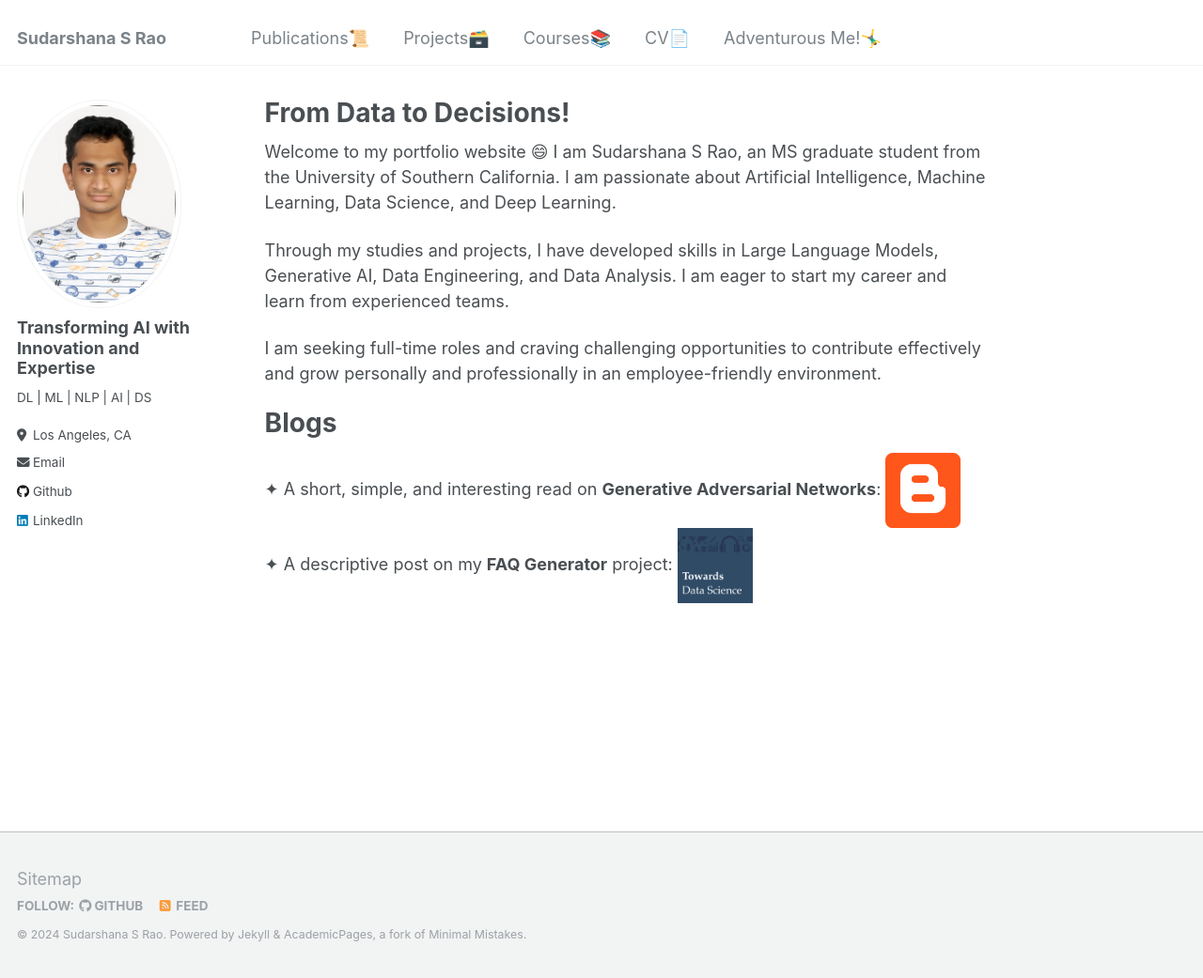
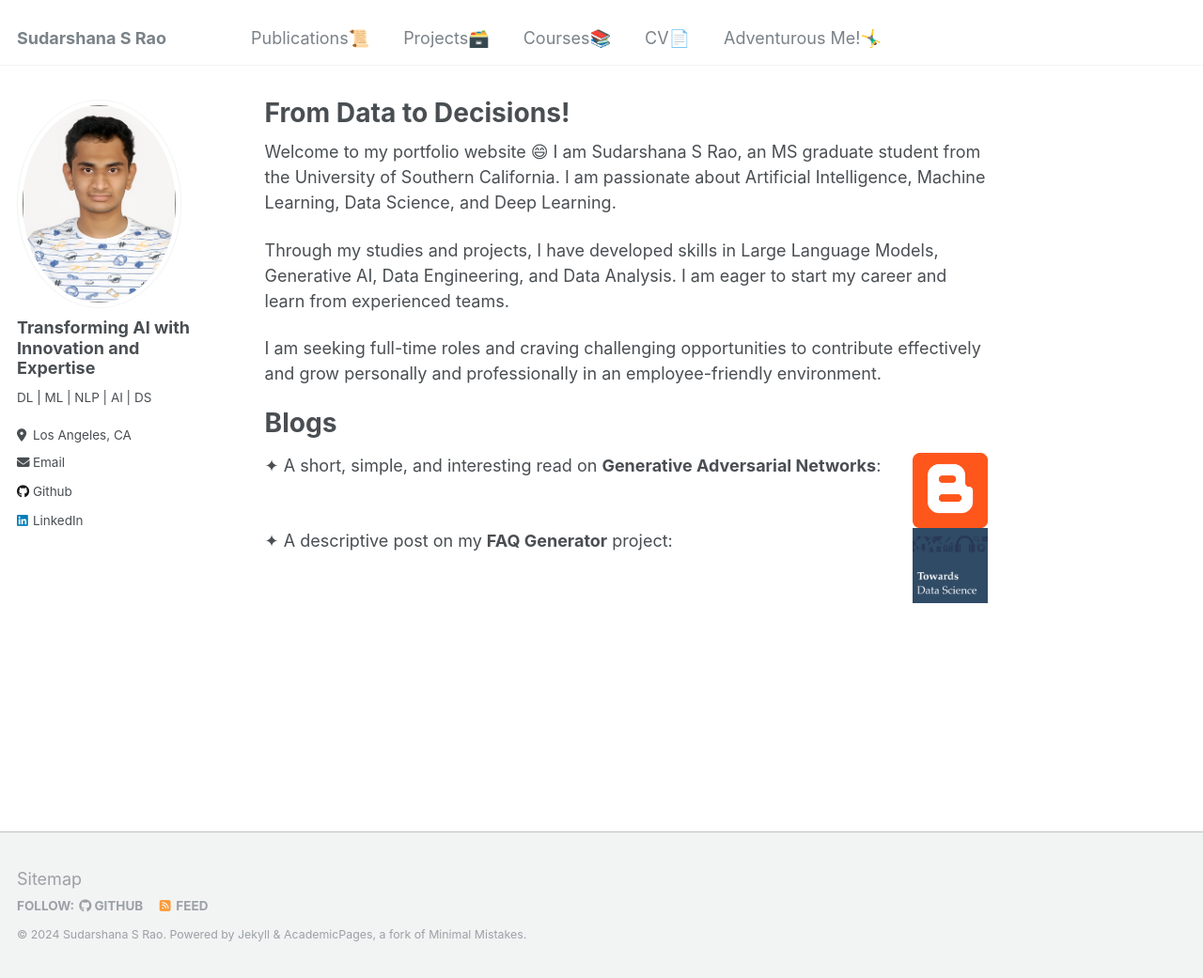
Before and after one commit to SudarshanaSRao/SudarshanaSRao.github.io, a Jekyll site: the page built from _pages/about.md, in a window 1280 px wide and 1041 px high. Shown: the whole window at 94% size. Built offline with Jekyll 4.4.1, drawn with Linux system fonts in a browser that asks for light colours.

Commit message:
Update about.md

```diff
--- a/_pages/about.md
+++ b/_pages/about.md
@@ -17,6 +17,7 @@ I am seeking full-time roles and craving challenging opportunities to contribute
 # Blogs
 <div class="flexcontainer">
   <div>
+     <div style="display: flex; justify-content: space-between;">
     <span>✦ A short, simple, and interesting read on <strong>Generative Adversarial Networks</strong>:</span> <a href="https://sudarshanagan.blogspot.com/2021/07/everyone-i-am-currently-engineering.html" onclick="trackOutboundLink(this);">
       <img height="30px" src="/images/1200px-Blogger_icon_2017.svg.png" width="80px">
     </a>
@@ -25,6 +26,7 @@ I am seeking full-time roles and craving challenging opportunities to contribute
 
 <div class="flexcontainer">
   <div>
+     <div style="display: flex; justify-content: space-between;">
     <span>✦ A descriptive post on my <strong>FAQ Generator</strong> project:</span> <a href="https://medium.com/@sudarshanasrao/faq-generation-using-large-language-models-88746c9381a6" onclick="trackOutboundLink(this);">
       <img height="30px" src="/images/image.jpeg" width="80px">
     </a>
```
